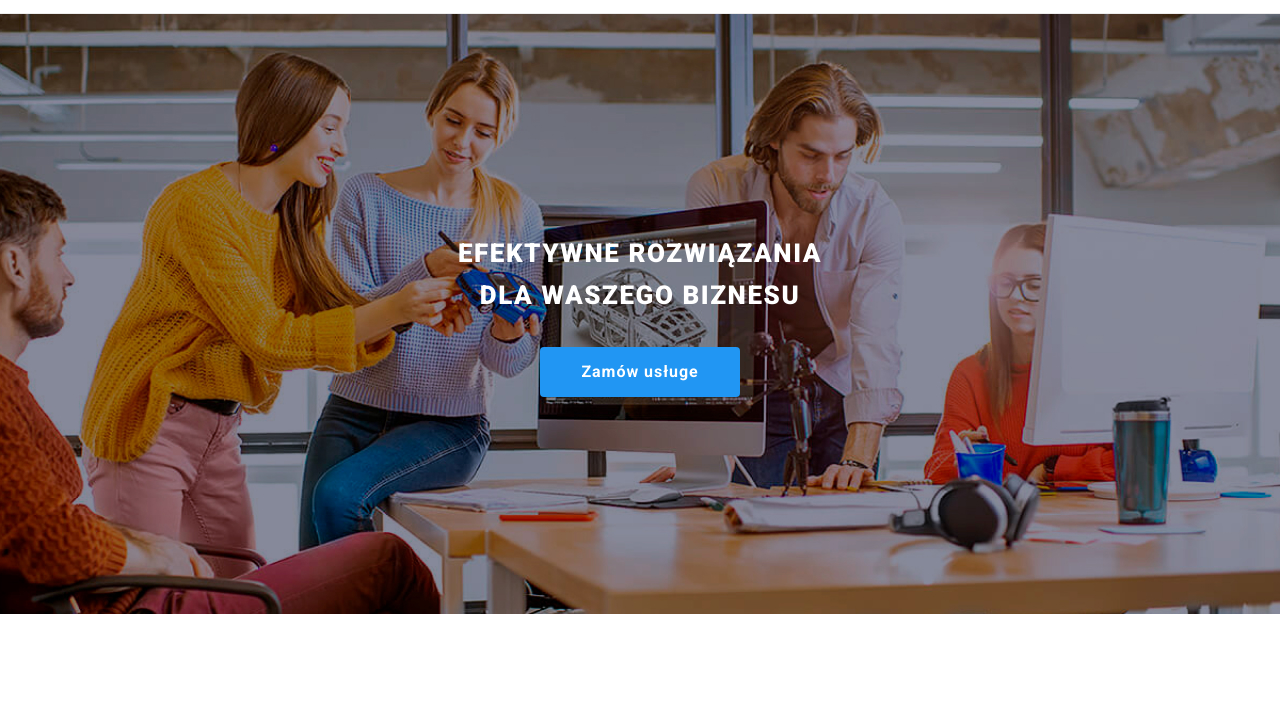
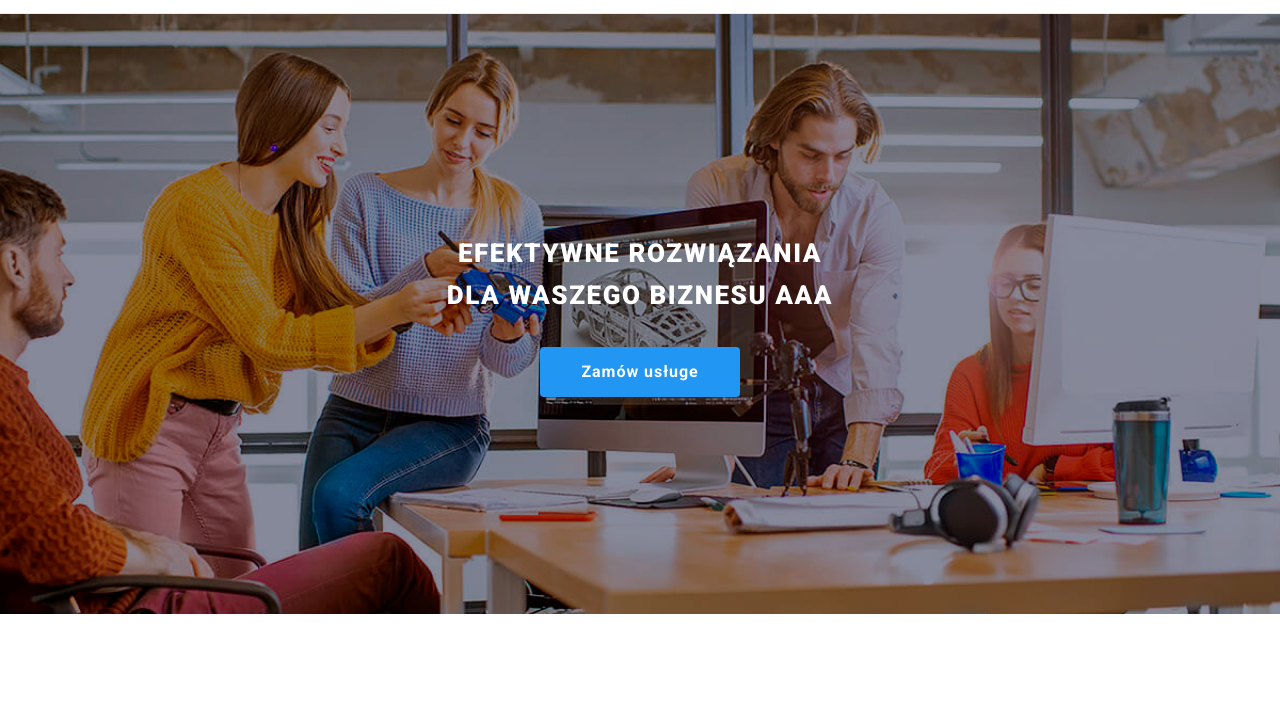
Before and after one commit to TeodorMichalBaranski/goit-markup-hw-08, a plain HTML site: page index.html in a window 1280 px wide. Shown: the part 87-792 px from the top of the page. Drawn offline with nearby package versions, Linux system fonts and the light colour scheme.

Commit message:
Update index.html

```diff
--- a/index.html
+++ b/index.html
@@ -82,7 +82,7 @@
       <section class="billboard">
         <div class="billboard__text">
           <p>EFEKTYWNE ROZWIĄZANIA</p>
-          <p>DLA WASZEGO BIZNESU</p>
+          <p>DLA WASZEGO BIZNESU AAA</p>
         </div>
         <button data-modal-open class="billboard__button" type="button">
           Zamów usługe
```
